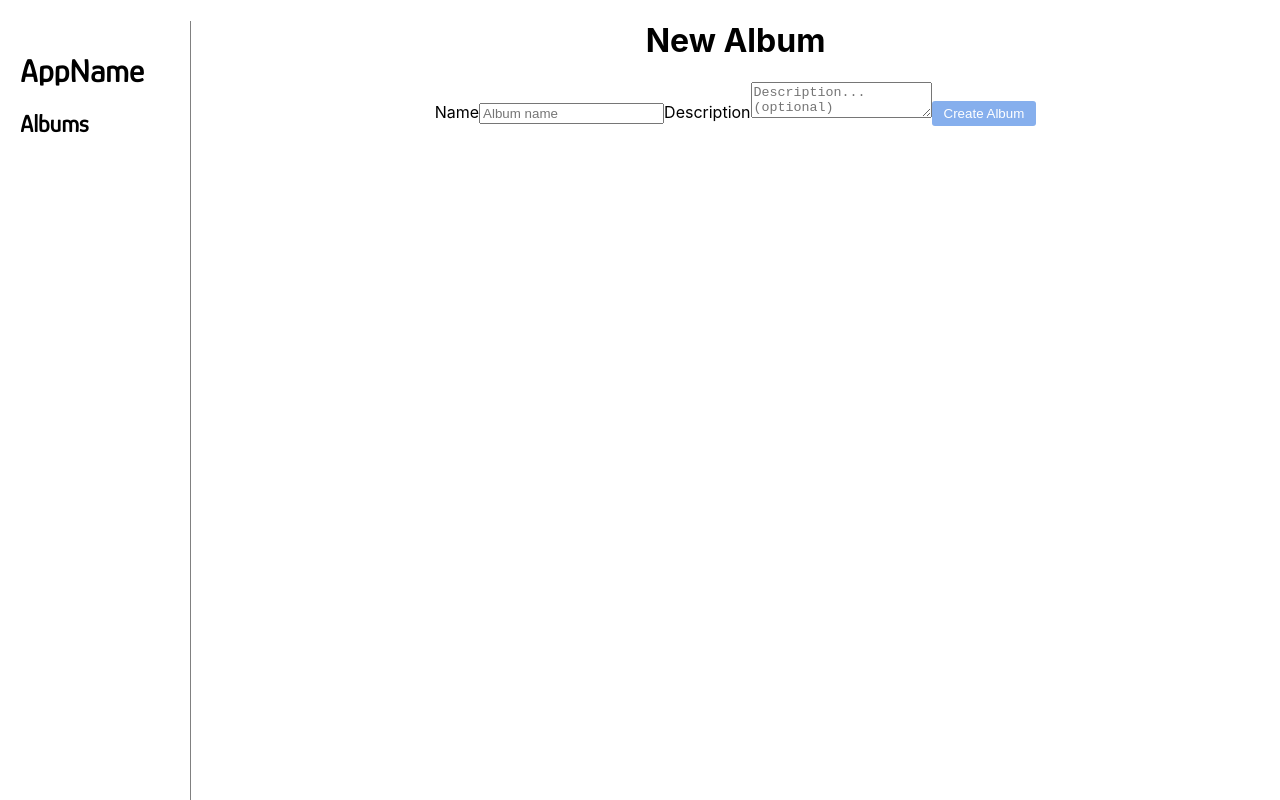
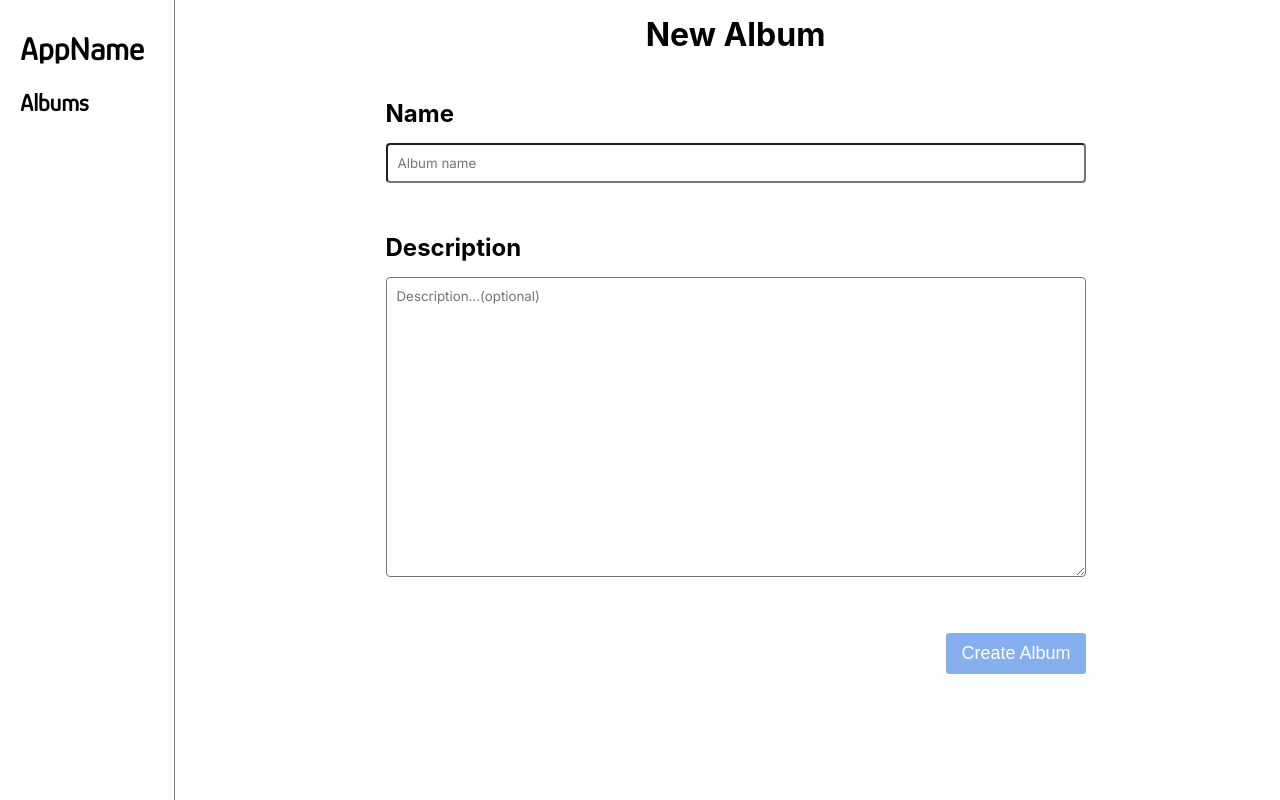
Before and after one commit to heerakmoon/Final-Project, a React (Create React App) app in the folder client/: page /albums/new in a window 1280 px wide. Built offline with nearby package versions, Linux system fonts and the light colour scheme.

Commit message:
Styling for NewAlbum form. Added a google font

```diff
--- a/client/public/index.html
+++ b/client/public/index.html
@@ -12,6 +12,7 @@
     <link rel="preconnect" href="https://fonts.googleapis.com">
     <link rel="preconnect" href="https://fonts.gstatic.com" crossorigin>
     <link href="https://fonts.googleapis.com/css2?family=Glory&display=swap" rel="stylesheet">
+    <link href="https://fonts.googleapis.com/css2?family=Inter&display=swap" rel="stylesheet">
     <link rel="apple-touch-icon" href="%PUBLIC_URL%/logo192.png" />
     <!--
       manifest.json provides metadata used when your web app is installed on a
--- a/client/src/components/Button.js
+++ b/client/src/components/Button.js
@@ -3,9 +3,11 @@ export default function Button({ textColor, bgColor, text, url }) {
   const buttonStyle = {
     color: textColor,
     backgroundColor: bgColor,
+    fontSize: 'large',
     border: 'none',
-    padding: '5px 12px',
+    padding: '10px 15px',
     cursor: 'pointer',
+    textAlign: 'right',
   }
 
   return (
--- a/client/src/components/NavBar.css
+++ b/client/src/components/NavBar.css
@@ -6,7 +6,7 @@ a {
 .fixed {
   position: fixed;
   left: 0;
-  width: 150px;
+  width: 175px;
   padding: 10px 20px;
   text-align: left;
   border-right: 1px solid gray;
--- a/client/src/components/NewAlbum.css
+++ b/client/src/components/NewAlbum.css
@@ -0,0 +1,49 @@
+* {
+  box-sizing: border-box;
+}
+
+form {
+  max-width: 700px;
+  margin: 30px auto 0;
+
+}
+
+label,
+input,
+textarea {
+  width: 100%;
+}
+
+input,
+textarea {
+  padding: 10px 10px;
+  border-radius: 4px;
+  font-family: 'Inter', sans-serif;
+  margin-top: 15px;
+}
+
+textarea {
+  min-height: 300px;
+}
+
+div {
+  margin-bottom: 50px;
+}
+
+label {
+  font-size: x-large;
+  font-weight: bold;
+}
+
+.newAlb {
+  margin: 0;
+  padding: 15px;
+}
+
+.align-left {
+  text-align: left;
+}
+
+.align-right {
+  text-align: right;
+}
--- a/client/src/components/NewAlbum.js
+++ b/client/src/components/NewAlbum.js
@@ -39,17 +39,23 @@ export default function NewAlbum() {
 
   return (
     <>
-      <h1>New Album</h1>
+      <h1 className='newAlb'>New Album</h1>
       <form onSubmit={handleSubmit}>
+        <div className='align-left'>
           <label>
             Name
             <input type='text' name='name' value={albumName} onChange={handleAlbumName} placeholder="Album name" required />
           </label>
+        </div>
+        <div className='align-left'>
           <label>
             Description
             <textarea name='description' value={description} onChange={handleDescription} placeholder="Description...(optional)" />
           </label>
+        </div>
+        <div className='align-right'>
           <Button textColor='white' bgColor='rgb(134,175,237)' text='Create Album' />
+        </div>
       </form>
     </>
   )
```
Lines whose indentation alone changed are shown as unchanged.
